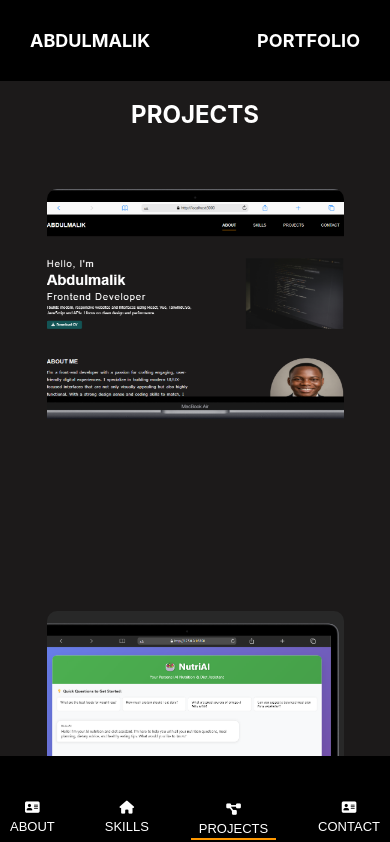
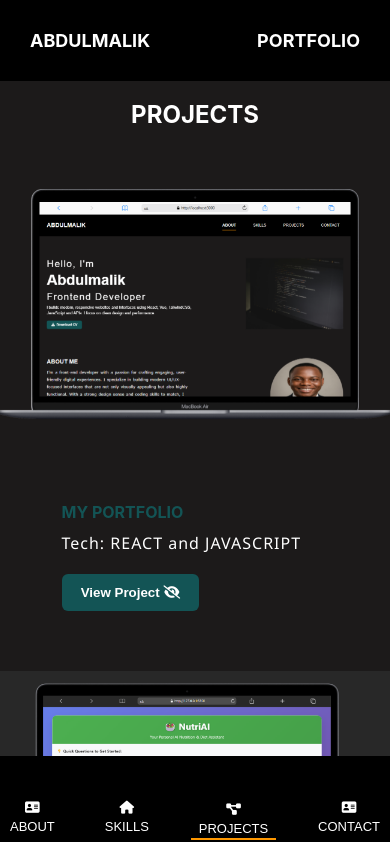
Before and after one commit to Bigoluwagentle/Abdulmalik-portfolio, a React (Create React App) app: page /Projects in a window 390 px wide. Shown: the top 842 px of the page. Built offline with nearby package versions, Linux system fonts and the light colour scheme.

Commit message:
Initial commit

```diff
--- a/src/Products.css
+++ b/src/Products.css
@@ -12,10 +12,7 @@
         justify-content: space-between;
         transition: transform 0.6s;
         > div{
-            position: absolute;
-            backface-visibility: hidden;
             width: 30%;
-            min-height: 45vh;
             margin-left: 10px;
             margin-bottom: 70px;
             margin-right: 10px;
@@ -23,44 +20,31 @@
             flex-direction: column;
             align-items: center;
             justify-content: space-between;
-            background-position: center;
-            background-size: cover;
-            position: relative;
-            overflow: hidden;
-            cursor: pointer;
             border-radius: 10px;
-            transition: transform 1s;
-            &:hover{
-                transform: translateY(-20px);
-            }
-            &:hover > nav.check{
-                opacity: 1;
-                transform: translateY(0);
-            }
+            position: sticky;
+            top: 100px;
             > img{
                 width: 400px;
+
             }
             > nav{
                 display: flex;
                 flex-direction: column;
-                position: absolute;
-                bottom: 0;
-                color: white;
+                align-items: start;
                 width: 100%;
-                min-height: 45vh;
-                background-color: white;
-                opacity: 0;
-                transform: translateY(20px);
-                transition: opacity 0.4s ease, transform 0.9s ease;
                 > h4{
-                    color: black;
+                    color: #135455;
                     margin-bottom: 10px;
                     text-transform: uppercase;
+                }
+                > p{
+                    letter-spacing: 1px;
+                    font-family: 'Segoe UI', Tahoma, Geneva, Verdana, sans-serif;
                 }
                 > button{
                     background-color:#135455;
                     color: #ffffff;
-                    padding: 0.5rem 1.2rem;
+                    padding: 0.7rem 1.2rem;
                     border: none;
                     border-radius: 6px;
                     font-weight: 600;
@@ -72,20 +56,6 @@
                     }
                 }
             }
-            > .check{
-                position: absolute;
-                backface-visibility: hidden;
-                transform: rotateY(180deg);
-                > p{
-                    line-height: 23px;
-                    font-weight: bold;
-                    color: #135455;
-                }
-            }
-        }
-
-        .eccomerce{
-            background-image: url("/public/desktop-design.jpg");
         }
     }
 
@@ -146,10 +116,7 @@
             > div{
                 width: 90%;
                 min-height: 50vh;
-                background-position: center;
-                background-size: 100%;
-                background-repeat: no-repeat;
-                margin-bottom: 0px;
+                margin-bottom: 60px;
             }
         }
         summary{
--- a/src/Projects.jsx
+++ b/src/Projects.jsx
@@ -1,6 +1,7 @@
 import React from "react";
 import "./Products.css";
 import { motion } from "framer-motion";
+import Footer from "./Footer/Footer";
 import Portfolio from "./img/Macbook-Air-localhost.png";
 import jennie from "./img/image-thomas.jpg";
 import emily from "./img/image-emily.jpg";
@@ -39,7 +40,7 @@ function Project(){
         visible: {
             opacity: 1, y: 0,
             transition: {
-                duration: 2, type: "spring", stiffness: 300
+                duration: 1, type: "spring", stiffness: 300
             }
         }
 
@@ -57,10 +58,7 @@ function Project(){
                     <img src={Portfolio} alt="" />
                     <nav class="check">
                         <h4>My Portfolio</h4>
-                        <p>Role: Frontend Developer</p>
                         <p>Tech: REACT and JAVASCRIPT</p>
-                        <p>Challenge: Deliver real-time suggestions via API</p>
-                        <p>Result: Over 100 test users used it with positive results.</p>
                         <button onClick={() => addUrl("https://abdulmalik-portfolio-steel.vercel.app/")}>View Project <i class="fa-solid fa-eye-slash"></i></button>
                     </nav>
                 </motion.div>
@@ -72,10 +70,7 @@ function Project(){
                     <img src={Nutrition} alt="" />
                     <nav class="check">
                         <h4>AI NUTRITIONIST</h4>
-                        <p>Role: Frontend Developer</p>
                         <p>Tech: HTML, OpenAI API, JAVASCRIPT</p>
-                        <p>Challenge: Deliver real-time suggestions via API</p>
-                        <p>Result: Over 100 test users used it with positive results. </p>
                         <button onClick={() => addUrl("https://nutritionapp-ze9g.vercel.app")}>View Project <i class="fa-solid fa-eye-slash"></i></button>
                     </nav>
                 </motion.div>
@@ -88,10 +83,7 @@ function Project(){
                     <img src={Burger} alt="" />
                     <nav class="check">
                         <h4>Burger Store</h4>
-                        <p>Role: Frontend Developer</p>
                         <p>Tech: REACT AND API</p>
-                        <p>Challenge: Deliver real-time suggestions via API</p>
-                        <p>Result: Over 100 test users used it with positive results.</p>
                         <button onClick={() => addUrl("https://code-with-faith-burger-home.vercel.app/")}>View Project <i class="fa-solid fa-eye-slash"></i></button>
                     </nav>
                 </motion.div>
@@ -105,10 +97,7 @@ function Project(){
                     <img src={Eccomerce} alt="" />
                     <nav class="check">
                         <h4>E-CCOMERCE</h4>
-                        <p>Role: Frontend Developer</p>
                         <p>Tech: REACT, JSON AND JAVASCRIPT</p>
-                        <p>Challenge: Deliver real-time suggestions via API</p>
-                        <p>Result: Over 100 test users used it with positive results.</p>
                         <button onClick={() => addUrl("https://too-soft-1xtd.vercel.app")}>View Project <i class="fa-solid fa-eye-slash"></i></button>
                     </nav>
                 </motion.div>
@@ -122,11 +111,22 @@ function Project(){
                     <img src={Car} alt="" />
                     <nav class="check">
                         <h4>Car Dealer</h4>
-                        <p>Role: Frontend Developer</p>
                         <p>Tech: REACT AND JAVASCRIPT</p>
-                        <p>Challenge: Deliver real-time suggestions via API</p>
-                        <p>Result: Over 100 test users used it with positive results.</p>
                         <button onClick={() => addUrl("https://abdulmalik-car.vercel.app/")}>View Project <i class="fa-solid fa-eye-slash"></i></button>
+                    </nav>
+                </motion.div>
+
+                <motion.div
+                    variants={containerVariants}
+                    initial="hidden"
+                    whileInView="visible"
+                >
+                    <img src={Creative} alt="" />
+                    <nav className="check">
+                        <h4>Creative Jobboard</h4>
+                        <p>Tech:REACT AND JAVASCRIPT</p>
+                        <p>Still In Progess</p>
+                        <button onClick={() => addUrl("https://creative-jobboard.vercel.app/")}>View Project <i class="fa-solid fa-eye-slash"></i></button>
                     </nav>
                 </motion.div>
 
@@ -139,27 +139,11 @@ function Project(){
                     <img src={Recipe} alt="" />
                     <nav class="check">
                         <h4>Recipe</h4>
-                        <p>Role: Frontend Developer</p>
                         <p>Tech: REACT AND API</p>
-                        <p>Challenge: Deliver real-time suggestions via API</p>
-                        <p>Result: Over 100 test users used it with positive results.</p>
                         <button onClick={() => addUrl("https://abdulmalik-recipe.vercel.app/")}>View Project <i class="fa-solid fa-eye-slash"></i></button>
                     </nav>
                 </motion.div>
-                <motion.div
-                    variants={containerVariants}
-                    initial="hidden"
-                    whileInView="visible"
-                >
-                    <img src={Creative} alt="" />
-                    <nav className="check">
-                        <h4>Creative Jobboard</h4>
-                        <p>Role: Frontend Developer</p>
-                        <p>Tech:REACT AND JAVASCRIPT</p>
-                        <p>Still In Progess</p>
-                        <button onClick={() => addUrl("https://creative-jobboard.vercel.app/")}>View Project <i class="fa-solid fa-eye-slash"></i></button>
-                    </nav>
-                </motion.div>
+
                 <motion.div
                     variants={containerVariants}
                     initial="hidden"
@@ -168,10 +152,7 @@ function Project(){
                     <img src={Movie} alt="" />
                     <nav class="check">
                         <h4>Movie Website</h4>
-                        <p>Role: Frontend Developer</p>
                         <p>Tech: HTML, API AND JAVASCRIPT</p>
-                        <p>Challenge: Deliver real-time suggestions via API</p>
-                        <p>Result: Over 100+ users used it with positive results.</p>
                         <button onClick={() => addUrl("https://abdulmalik-movie.vercel.app/")}>View Project <i class="fa-solid fa-eye-slash"></i></button>
                     </nav>
                 </motion.div>
@@ -184,10 +165,7 @@ function Project(){
                     <img src={Job} alt="" />
                     <nav class="check">
                         <h4>Job-Board</h4>
-                        <p>Role: Frontend Developer</p>
                         <p>Tech: REACT, API AND JAVASCRIPT</p>
-                        <p>Challenge: Deliver real-time suggestions via API</p>
-                        <p>Result: Over 100 test users used it with positive results.</p>
                         <button onClick={() => addUrl("https://mmm-job-board.vercel.app/")}>View Project <i class="fa-solid fa-eye-slash"></i></button>
                     </nav>
                 </motion.div>
@@ -201,10 +179,7 @@ function Project(){
                     <img src={Alquran} alt="" />
                     <nav class="check">
                         <h4>Al-Quran Audio</h4>
-                        <p>Role: Frontend Developer</p>
                         <p>Tech: REACT AND API</p>
-                        <p>Challenge: Deliver real-time suggestions via API</p>
-                        <p>Result: Over 100 test users used it with positive results.</p>
                         <button onClick={() => addUrl("https://abdulmalik-phi.vercel.app/")}>View Project <i class="fa-solid fa-eye-slash"></i></button>
                     </nav>
                 </motion.div>
@@ -217,10 +192,7 @@ function Project(){
                     <img src={Skin} alt="" />
                     <nav class="check">
                         <h4>Skin Care</h4>
-                        <p>Role: Frontend Developer</p>
-                        <p>Tech: REACT AND API</p>
-                        <p>Challenge: Deliver real-time suggestions via API</p>
-                        <p>Result: Over 100 test users used it with positive results.</p>
+                        <p>Tech: REACT</p>
                         <button onClick={() => addUrl("https://skin-care-opal.vercel.app/")}>View Project <i class="fa-solid fa-eye-slash"></i></button>
                     </nav>
                 </motion.div>
@@ -233,10 +205,7 @@ function Project(){
                     <img src={Url} alt="" />
                     <nav class="check">
                         <h4>URL Shorten</h4>
-                        <p>Role: Frontend Developer</p>
                         <p>Tech: REACT AND JAVASCRIPT</p>
-                        <p>Challenge: Deliver real-time suggestions via API</p>
-                        <p>Result: Over 100 test users used it with positive results.</p>
                         <button onClick={() => addUrl("https://abdulmalik-url-shorten.vercel.app/")}>View Project <i class="fa-solid fa-eye-slash"></i></button>
                     </nav>
                 </motion.div>
@@ -249,10 +218,7 @@ function Project(){
                     <img src={Weather} alt="" />
                     <nav class="check">
                         <h4>Weather App</h4>
-                        <p>Role: Frontend Developer</p>
                         <p>Tech: REACT AND API</p>
-                        <p>Challenge: Deliver real-time suggestions via API</p>
-                        <p>Result: Over 100 test users used it with positive results.</p>
                         <button onClick={() => addUrl("https://weather-app-two-khaki-77.vercel.app")}>View Project <i class="fa-solid fa-eye-slash"></i></button>
                     </nav>
                 </motion.div>
@@ -265,10 +231,7 @@ function Project(){
                     <img src={Lms} alt="" />
                     <nav class="check">
                         <h4>LMS Dashboard</h4>
-                        <p>Role: Frontend Developer</p>
-                        <p>Tech: REACT AND API</p>
-                        <p>Challenge: Deliver real-time suggestions via API</p>
-                        <p>Result: Over 100 test users used it with positive results.</p>
+                        <p>Tech: REACT AND JAVASCRIPT</p>
                         <button onClick={() => addUrl("https://geegstack.vercel.app/")}>View Project <i class="fa-solid fa-eye-slash"></i></button>
                     </nav>
                 </motion.div>
@@ -277,10 +240,7 @@ function Project(){
                 <img src={Blog} alt="" />
                     <nav className="check">
                         <h4>My Blog</h4>
-                        <p>Role: Frontend Developer</p>
-                        <p>Tech: REACT AND API</p>
-                        <p>Challenge: Deliver real-time suggestions via API</p>
-                        <p>Result: Over 100 test users used it with positive results.</p>
+                        <p>Tech: REACT</p>
                         <button onClick={() => addUrl("https://abdulmalik-blog.vercel.app/")}>View Project <i class="fa-solid fa-eye-slash"></i></button>
                     </nav>
                 </div>
@@ -306,6 +266,7 @@ function Project(){
                     <p style={{fontSize: "12px"}} class="text">Marketing Director</p>
                 </nav>
             </summary>
+            <Footer/>
         </div>
     )
 }
```
